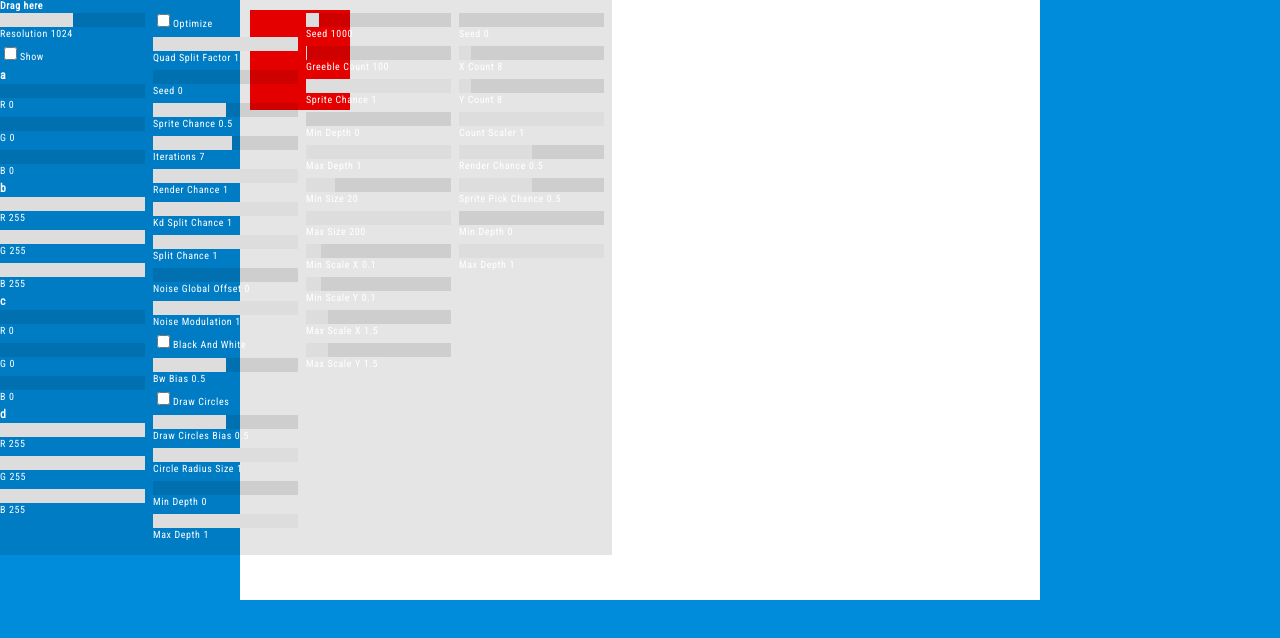
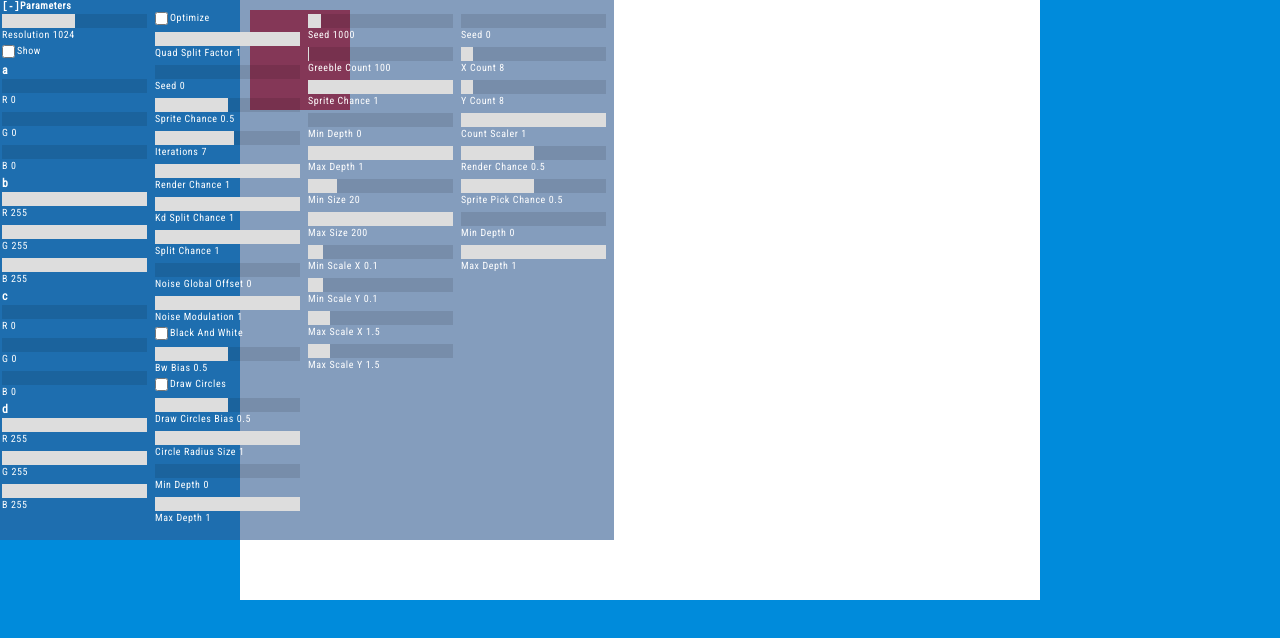
Before and after one commit to crystalboxes/texgen, a React app: page / in a window 1280 px wide. Shown: the top 638 px of the page. Built offline with nearby package versions, Linux system fonts and the light colour scheme.

Commit message:
more css

```diff
--- a/src/Components/ScriptComponent.jsx
+++ b/src/Components/ScriptComponent.jsx
@@ -5,41 +5,29 @@ import Draggable, { DraggableCore } from 'react-draggable'; // Both at the same
 export class ScriptComponent extends DisplayableComponent {
   constructor(props) {
     super(props)
-    this.state = {
-      activeDrags: 0,
-      deltaPosition: {
-        x: 0, y: 0
-      },
-      controlledPosition: {
-        x: -400, y: 200
-      }
-    }
+    this.state = { open: true }
+    this.handleClick = this.handleClick.bind(this);
   }
 
-  handleDrag = (e, ui) => {
-    const { x, y } = this.state.deltaPosition;
-    this.setState({
-      deltaPosition: {
-        x: x + ui.deltaX,
-        y: y + ui.deltaY,
-      }
-    });
-  };
+  handleClick() {
+    this.state.open = !this.state.open
+    this.setState(this.state);
+  }
 
-  onStart = () => {
-    this.setState({ activeDrags: ++this.state.activeDrags });
-  };
-
-  onStop = () => {
-    this.setState({ activeDrags: --this.state.activeDrags });
-  };
+  getParamsContainer() {
+    return this.state.open ? <div className='paramsContainer'>{this.getElements()}</div> : ''
+  }
 
   render() {
-    const dragHandlers = { onStart: this.onStart, onStop: this.onStop }
-    return <Draggable handle="strong" {...dragHandlers}>
+    return <Draggable handle="strong">
       <div className={this.instance.className}>
-        <strong className="cursor"><div>Drag here</div></strong>
-        <div className='paramsContainer'>{this.getElements()}</div>
+        <strong className="cursor">
+          <div>
+            <button className="collapse-button" onClick={this.handleClick}>{this.state.open ? "[-]" : "[+]"}</button>
+            Parameters
+          </div>
+        </strong>
+        {this.getParamsContainer()}
       </div>
     </Draggable>
 
--- a/src/style.css
+++ b/src/style.css
@@ -11,18 +11,37 @@ body, p, h3 {
   color: white;
 }
 
+input[type="checkbox"] {
+  padding:0;
+  margin: 0 2px 0 0;
+  vertical-align: middle;
+}
+
 #app-display {
   margin: 0 auto;
   display: block;
 }
 
-/* #app-parameters {
-} */
+.collapse-button {
+  background: none;
+	color: inherit;
+	border: none;
+	padding: 0;
+	font: inherit;
+	/* cursor: pointer; */
+  outline: inherit;
+  vertical-align: middle;
+
+
+  font-family: monospace;
+}
+
 .script-parameters {
-  background-color: rgba(0, 0, 0, 0.1) !important;
+  background-color: rgba(51, 92, 145, 0.6) !important;
   left:0;
+  min-width: 500px;
+  padding: 0 0 2px 2px;
   position: fixed;
-  padding-bottom: 10px;
   top:0;
 }
 .script-parameters > .paramsContainer {
@@ -31,6 +50,7 @@ body, p, h3 {
 
 .column {
   float: left;
+  padding-bottom: 10px;
   padding-right: 8px;
   width: 145px;
 }
```
